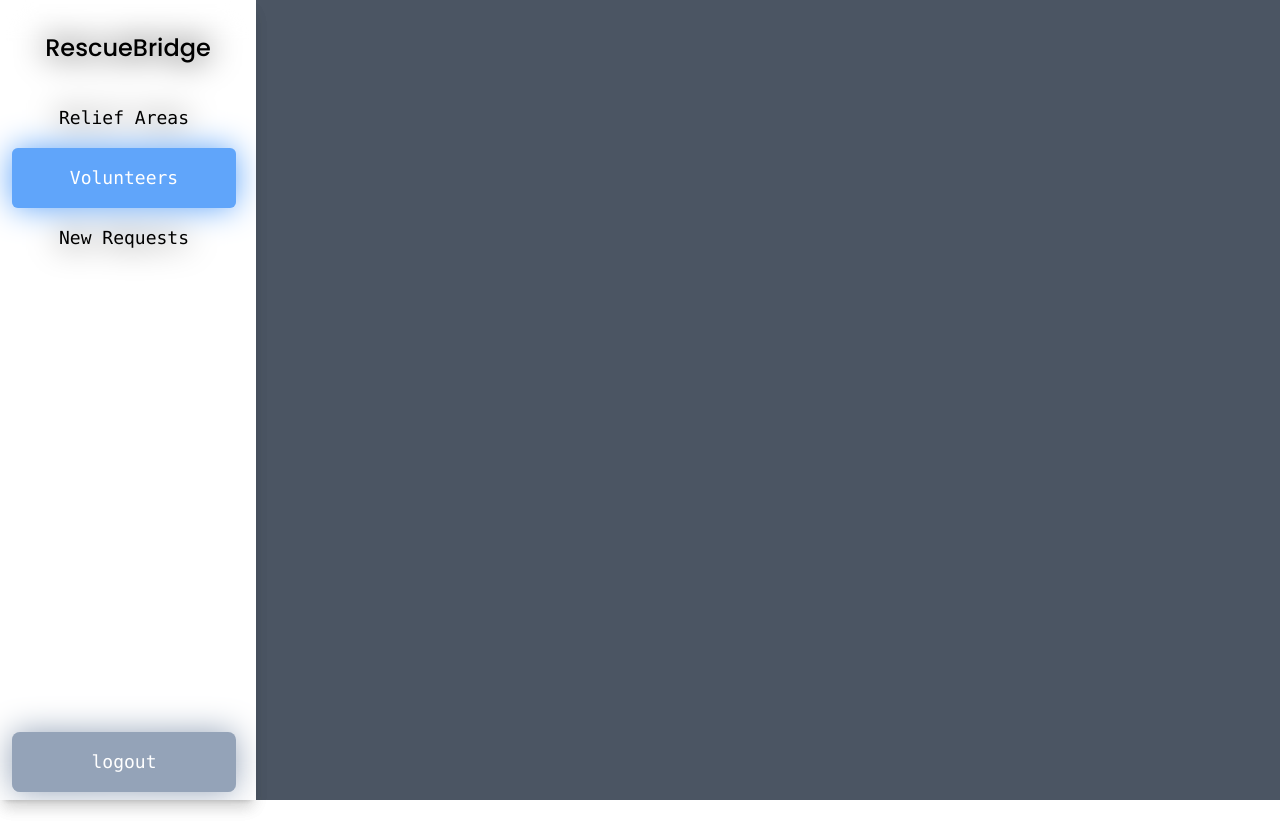
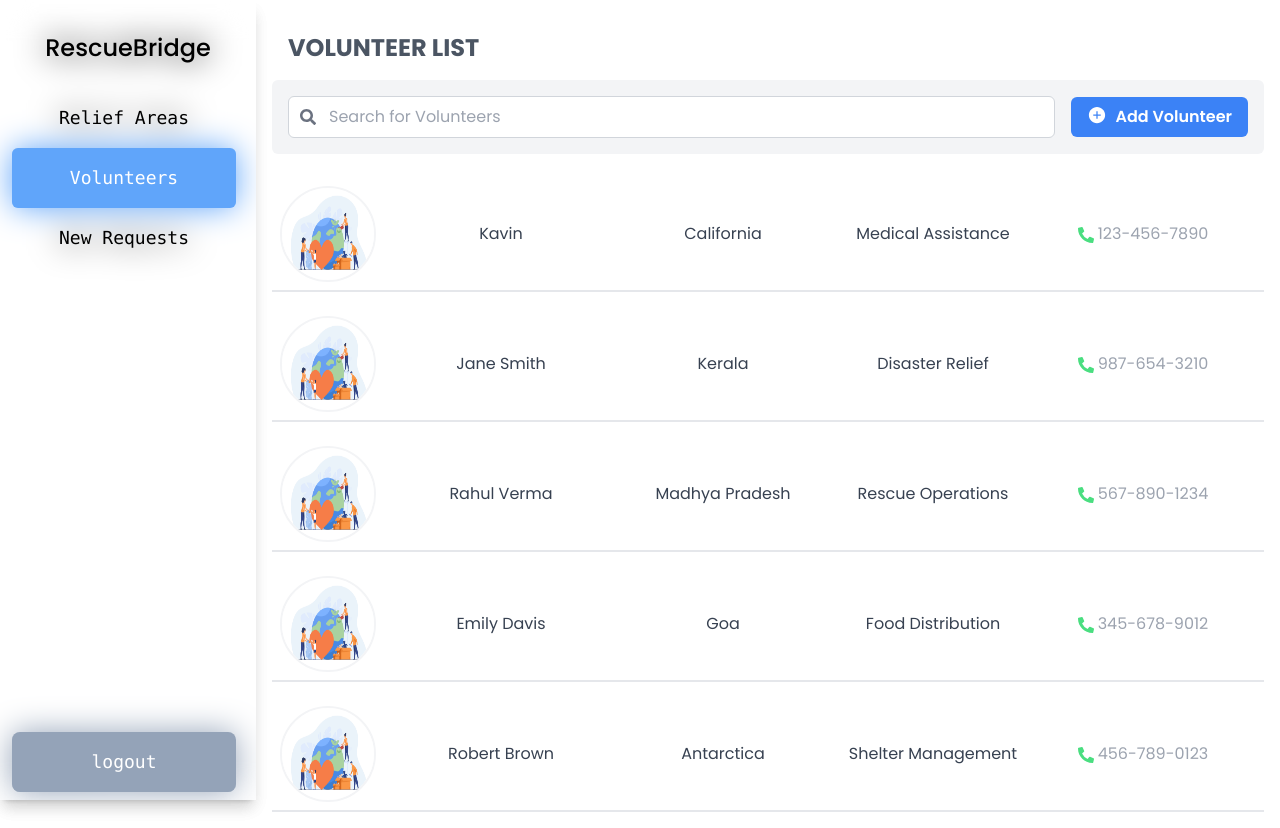
Before and after one commit to muhammedArsat/Disaster-Relief-Coordination, a React (Vite) app in the folder frontend/: page /admin/volunteer-list in a window 1280 px wide. Before the commit the page ends 800 px from the top, so only its background shows below. Built offline with nearby package versions, Linux system fonts and the light colour scheme.

Commit message:
volunteer list

```diff
--- /dev/null
+++ b/frontend/src/components/volunteer/VolunteerCard.jsx
@@ -0,0 +1,27 @@
+import React from "react";
+import { FaPhoneAlt } from "react-icons/fa";
+
+const VolunteerCard = ({ name, location, expertise, contact, profilePic }) => {
+  return (
+    <div className="flex border-b-2 p-2 items-center sm:w-full">
+      <img
+        src={profilePic}
+        alt={`Profile of ${name}`}
+        className="w-16 h-16 rounded-full border-2 border-gray-100 sm:w-24 sm:h-24"
+      />
+      <div
+        className="grid grid-cols-4 space-x-6 w-full overflow-hidden hover:overflow-x-auto scrollbar-hidden items-center text-center text-xs ml-2 sm:ml-5 sm:mr-5 sm:text-base sm:w-full"
+      >
+        <p className="text-gray-700 p-2">{name}</p>
+        <p className="text-gray-700 p-1 ml-2">{location}</p>
+        <p className="text-gray-700 p-1">{expertise}</p>
+        <p className="text-gray-400 p-1 whitespace-nowrap">
+          <FaPhoneAlt className="inline-block text-green-400 mr-1" />
+          {contact}
+        </p>
+      </div>
+    </div>
+  );
+};
+
+export default VolunteerCard;
--- a/frontend/src/pages/volunteerlist/VolunteerList.jsx
+++ b/frontend/src/pages/volunteerlist/VolunteerList.jsx
@@ -1,15 +1,83 @@
-import React from 'react'
-import Navbar from '../../components/navbar/Navbar'
+import React from 'react';
+import Navbar from '../../components/navbar/Navbar';
+import { FaSearch } from "react-icons/fa";
+import { IoAddCircleSharp } from "react-icons/io5";
+import VolunteerCard from "../../components/volunteer/VolunteerCard";
+import profilePic from "../../assets/VolunteerImg.jpg";
+import { FaArrowAltCircleRight } from "react-icons/fa";
 
 const VolunteerList = () => {
-  return (
-    <div className="flex min-h-screen">
-      <Navbar/>
-      <main className="flex-1 mt-24 sm:mt-0 ml-0 sm:ml-64  p-4 bg-gray-600">
-      <h1 className="tex-2xl font-bold text-gray-400"></h1>
-      </main>
-    </div>
-  )
-}
+    const posts = [
+      {
+        name: 'Kavin',
+        location: 'California',
+        expertise: 'Medical Assistance',
+        contact: '123-456-7890',
+      },
+      {
+        name: 'Jane Smith',
+        location: 'Kerala',
+        expertise: 'Disaster Relief',
+        contact: '987-654-3210',
+      },
+      {
+        name: 'Rahul Verma',
+        location: 'Madhya Pradesh',
+        expertise: 'Rescue Operations',
+        contact: '567-890-1234',
+      },
+      {
+        name: 'Emily Davis',
+        location: 'Goa',
+        expertise: 'Food Distribution',
+        contact: '345-678-9012',
+      },
+      {
+        name: 'Robert Brown',
+        location: 'Antarctica',
+        expertise: 'Shelter Management',
+        contact: '456-789-0123',
+      },
+    ];
+
+    return (
+      <div className="flex min-h-screen">
+        <Navbar />
+        <main className="flex-1 mt-24 sm:mt-0 ml-0 sm:ml-64 p-4">
+          <h1 className="text-2xl p-4 font-bold text-gray-600">VOLUNTEER LIST</h1>
+          <div className="flex justify-between items-center bg-gray-100 rounded-md p-4">
+            <div className="relative flex-grow">
+              <input
+                type="text"
+                placeholder="Search for Volunteers"
+                className="w-full p-2 pl-10 border border-gray-300 rounded-md focus:outline-none focus:ring focus:ring-blue-300"
+              />
+              <FaSearch className="absolute top-1/2 left-3 transform -translate-y-1/2 text-gray-500" />
+            </div>
+            <button className="flex ml-4 px-4 py-2 bg-blue-500 text-white font-semibold rounded-md hover:bg-blue-600 focus:outline-none focus:ring focus:ring-blue-300">
+              <IoAddCircleSharp className="mr-2 w-5 h-5 sm" />
+              <span>Add Volunteer</span>
+            </button>
+          </div>
+
+          <div className="mt-6 grid gap-4">
+            {posts.map((post, index) => (
+              <VolunteerCard
+                key={index}
+                name={post.name}
+                location={post.location}
+                expertise={post.expertise}
+                contact={post.contact}
+                profilePic={profilePic}
+
+              />
+
+            ))}
+
+          </div>
+        </main>
+      </div>
+    );
+};
 
 export default VolunteerList;
```
